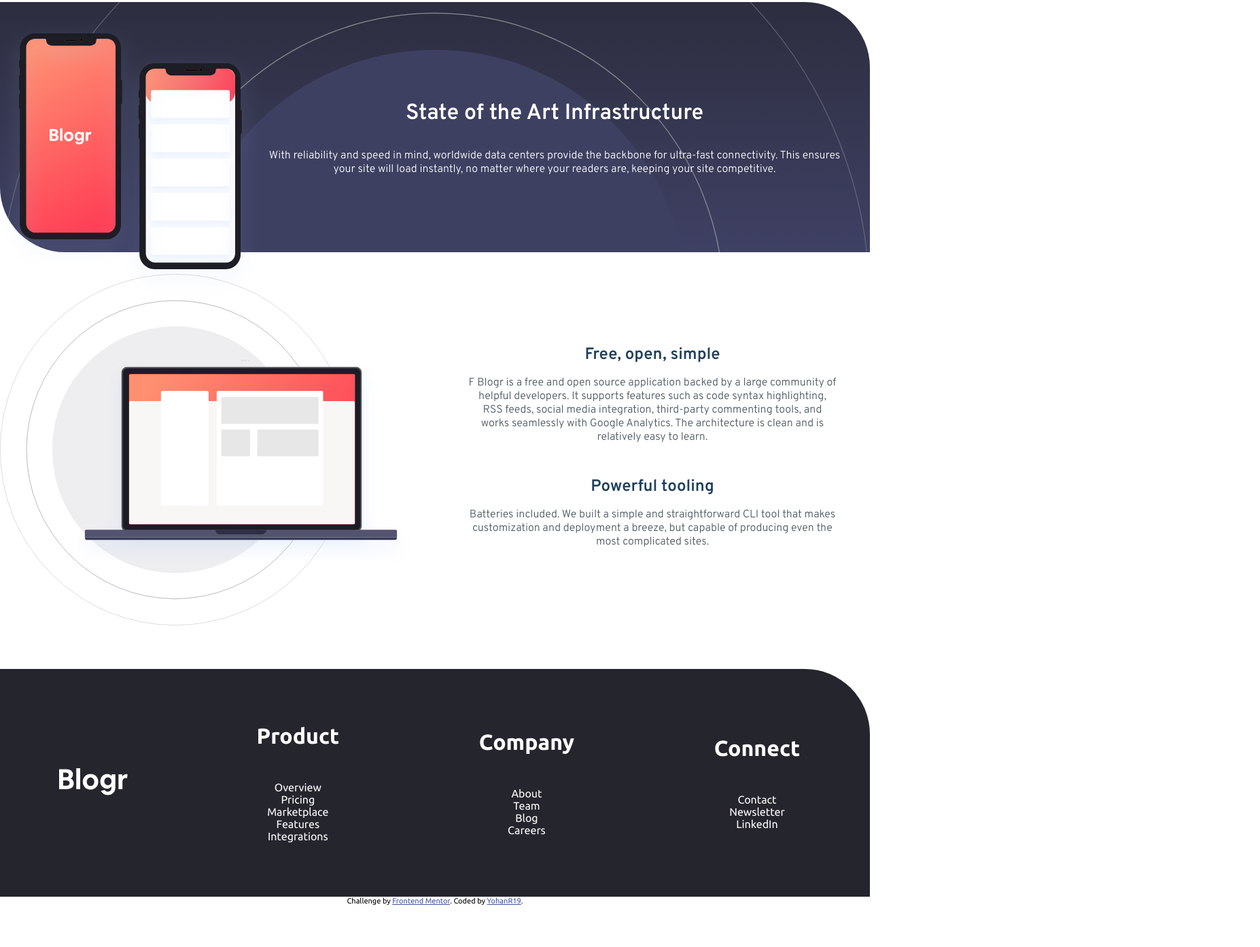
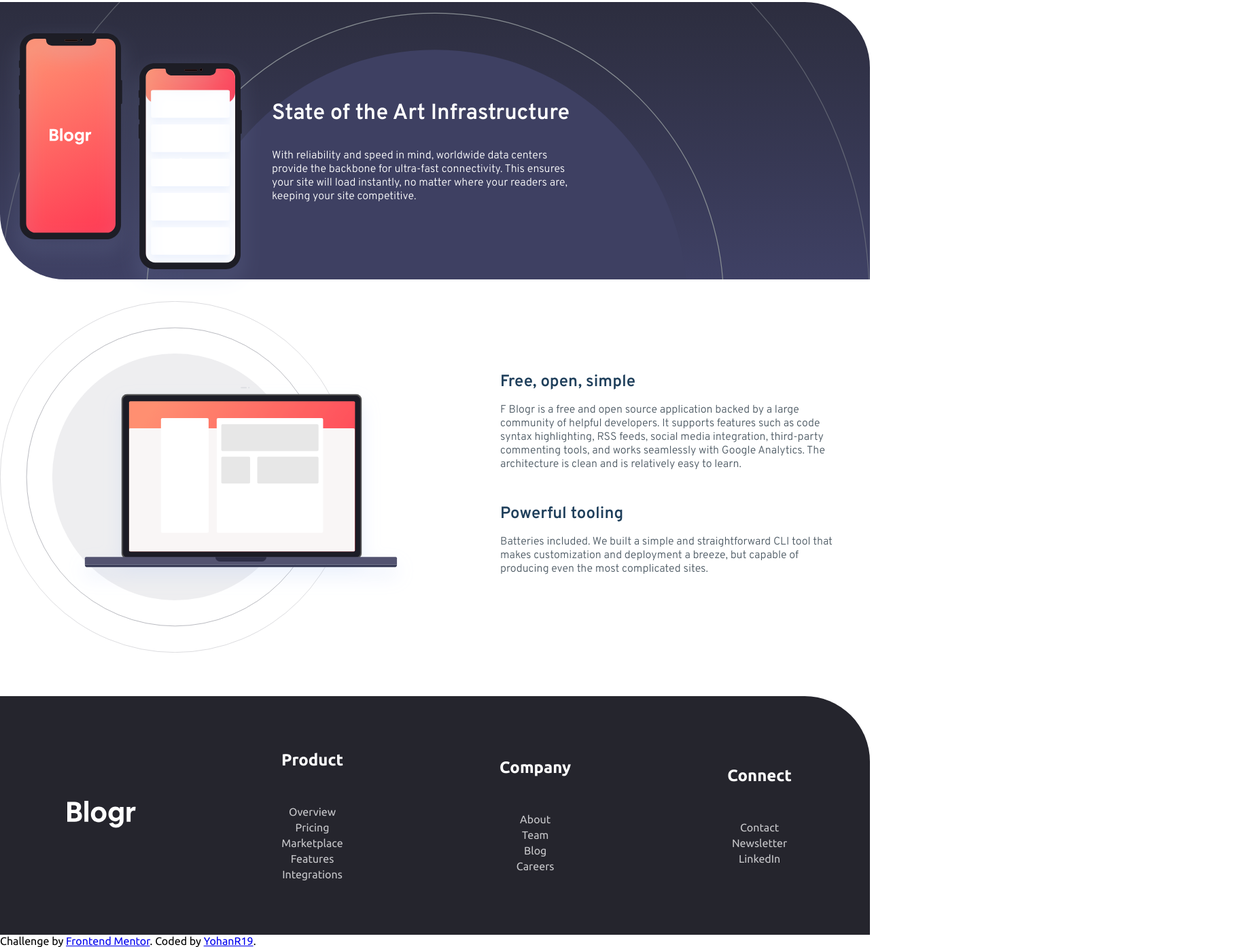
Before and after one commit to Yohanr19/Blogr-landing-page, a plain HTML site: page index.html in a window 1280 px wide. Shown: the part 1255-2648 px from the top of the page at 68% size, 1854 px wide, since content can reach past the window. Before the commit the page ends 2586 px from the top, so only its background shows below. Drawn offline with Linux system fonts and the light colour scheme.

Commit message:
style update
style fixes

```diff
--- a/index.html
+++ b/index.html
@@ -4,7 +4,6 @@
 <head>
   <meta charset="UTF-8">
   <meta name="viewport" content="width=device-width, initial-scale=1.0">
-  <!-- displays site properly based on user's device -->
   <link rel="stylesheet" href="./main.css">
   <link rel="icon" type="image/png" sizes="32x32" href="./images/favicon-32x32.png">
   <title>Blogr</title>
@@ -77,7 +76,7 @@
       </div>
     </section>
     <section class="main-section">
-      <h1 class="article-title"> Designed for the future</h1>
+      <h2 class="article-title"> Designed for the future</h2>
       <div class="section">
         <div class="def-wrapper">
           <img id="editor-mobile" class="mobile-img responsive" src="./images/illustration-editor-mobile.svg"
@@ -87,14 +86,14 @@
         </div>
         <div class="text-left">
           <div class="def-wrapper">
-            <h1 class="article-title">Introducing an extensible editor</h1>
+            <h2 class="article-title">Introducing an extensible editor</h2>
             <p>Blogr features an exceedingly intuitive interface which lets you focus on one thing: creating content.
               The editor supports management of multiple blogs and allows easy manipulation of embeds such as images,
               videos, and Markdown. Extensibility with plugins and themes provide easy ways to add functionality or
               change the looks of a blog.</p>
           </div>
           <div class="def-wrapper">
-            <h1 class="article-title"> Robust content management</h1>
+            <h2 class="article-title"> Robust content management</h2>
             <p> Flexible content management enables users to easily move through posts. Increase the usability of your
               blog
               by adding customized categories, sections, format, or flow. With this functionality, you’re in full
@@ -105,8 +104,8 @@
       </div>
       <div class="section-2">
         <img id="phones-img" class="responsive" src="./images/illustration-phones.svg" alt="phones">
-        <div class=" phones">
-          <h1 class="article-title-white">State of the Art Infrastructure</h1>
+        <div class="phones">
+          <h2 class="article-title-white">State of the Art Infrastructure</h2>
           <p> With reliability and speed in mind, worldwide data centers provide the backbone for ultra-fast
             connectivity.
             This ensures your site will load instantly, no matter where your readers are, keeping your site competitive.
@@ -121,7 +120,7 @@
         </picture>
         <div class="text-right">
           <div class="def-wrapper">
-            <h1 class="article-title"> Free, open, simple</h1>
+            <h2 class="article-title"> Free, open, simple</h2>
             <p> F Blogr is a free and open source application backed by a large community of helpful developers. It
               supports
               features such as code syntax highlighting, RSS feeds, social media integration, third-party commenting
@@ -130,7 +129,7 @@
             </p>
           </div>
           <div class="def-wrapper">
-            <h1 class="article-title"> Powerful tooling</h1>
+            <h2 class="article-title"> Powerful tooling</h2>
             <p>Batteries included. We built a simple and straightforward CLI tool that makes customization and
               deployment a breeze, but
               capable of producing even the most complicated sites.
@@ -144,7 +143,7 @@
           <img src="./images/logo.svg" alt="logo">
         </div>
         <div class="footer-content">
-          <h1>Product</h1>
+          <h2>Product</h2>
           <div class="list">
             <a>Overview</a>
             <a>Pricing</a>
@@ -154,7 +153,7 @@
           </div>
         </div>
         <div class="footer-content">
-          <h1>Company</h1>
+          <h2>Company</h2>
           <div class="list">
             <a> About</a>
             <a>Team</a>
@@ -163,7 +162,7 @@
           </div>
         </div>
         <div class="footer-content">
-          <h1>Connect</h1>
+          <h2>Connect</h2>
           <div class="list">
             <a>Contact</a>
             <a>Newsletter</a>
@@ -173,11 +172,10 @@
       </div>
     </footer>
   </div>
-
-  </div>
-  <div class="attribution">
-    Challenge by <a href="https://www.frontendmentor.io?ref=challenge" target="_blank">Frontend Mentor</a>.
-    Coded by <a href="#">YohanR19</a>.
+</div>
+<div class="attribution">
+  Challenge by <a href="https://www.frontendmentor.io?ref=challenge" target="_blank">Frontend Mentor</a>.
+  Coded by <a href="#">YohanR19</a>.
   </div>
   <script src="./App.js"></script>
 </body>
--- a/main.css
+++ b/main.css
@@ -24,14 +24,18 @@ body {
   font-family: var(--FontUbuntu);
 }
 .wrapper {
-  width: 100%;
+  max-width: 100vw;
   position: relative;
+  overflow: hidden;
 }
 header {
   position: absolute;
   top: 2rem;
   left: 1rem;
-  width: 80%;
+  max-width: 80%;
+}
+#logo-header {
+  width: 100%;
 }
 #icon-close {
   right: 0;
@@ -104,13 +108,14 @@ header {
   padding-top: 150px;
   background-image: url(./images/bg-pattern-intro.svg),
     var(--HeaderGradientPink);
-  background-size: 370%, cover;
+  background-size: 370%, contain;
   background-position-y: -400px, 0;
   background-position-x: -100%, 0;
   border-bottom-left-radius: 6rem;
   display: grid;
   place-items: center;
   text-align: center;
+  max-width: 100vw;
   color: var(--WhiteText);
   font-size: 1.3rem;
   padding-bottom: 150px;
@@ -217,14 +222,6 @@ header {
 .footer-content {
   padding: 1rem 1rem;
 }
-.attribution {
-  font-size: 11px;
-  text-align: center;
-}
-.attribution a {
-  color: hsl(228, 45%, 44%);
-}
-
 @media screen and (min-width: 900px) {
   .intro {
     background-size: 200%, cover;
@@ -294,12 +291,17 @@ header {
     margin-top: 4rem;
     margin-bottom: 4rem;
   }
+  .def-wrapper p {
+    max-width: 50ch;
+    margin-left: 3rem;
+  }
   .text-left {
     grid-row: 1;
   }
   .text-left,
   .text-right {
     padding-top: 4rem;
+    text-align: left;
   }
   .phones {
     padding-top: 7rem;
@@ -308,7 +310,15 @@ header {
     padding-left: 30%;
     bottom: 2rem;
     margin-bottom: -4rem;
-    width: 100%;
+  }
+  .article-title-white {
+    max-width: 25ch;
+    text-align: left;
+  }
+  .phones p {
+    max-width: 45ch;
+    text-align: left;
+    margin-left: 1rem;
   }
   #phones-img {
     position: absolute;
@@ -328,4 +338,10 @@ header {
   .list {
     margin-top: 3rem;
   }
+  .list a{
+    margin-top: 5px;
+    color: var(--GrayBlueFooterText);
+
+  }
+
 }
```
